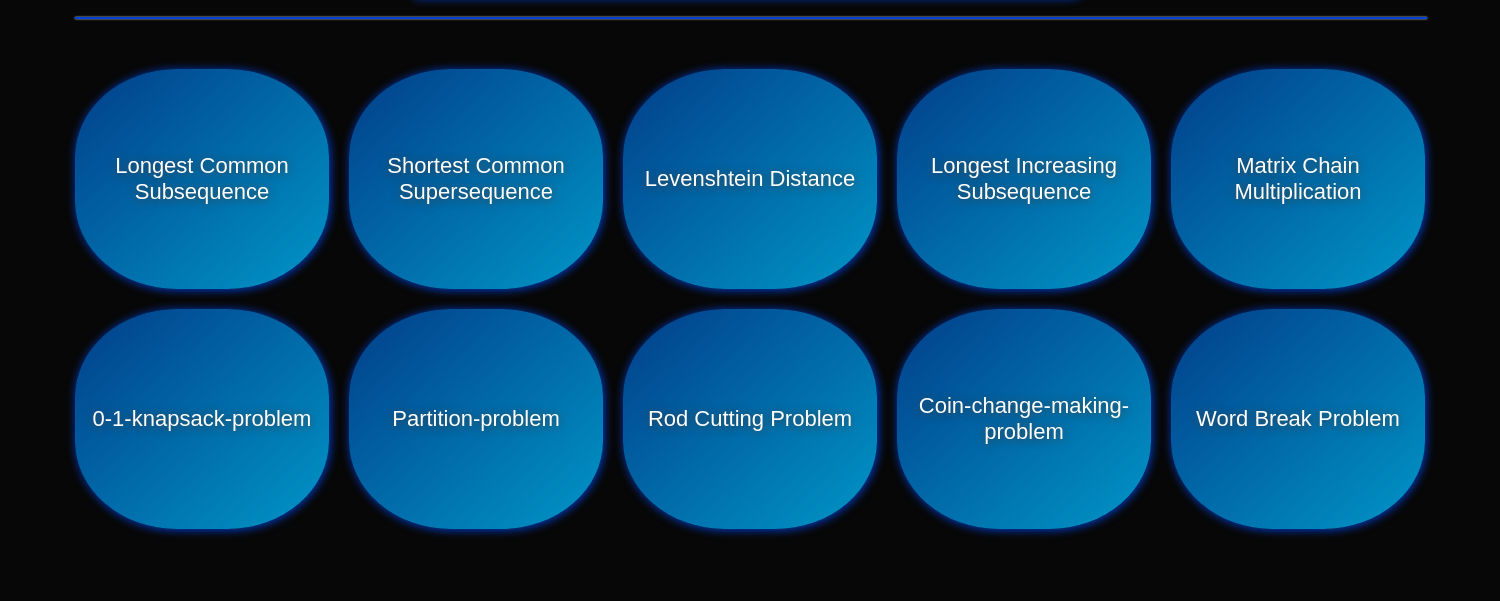
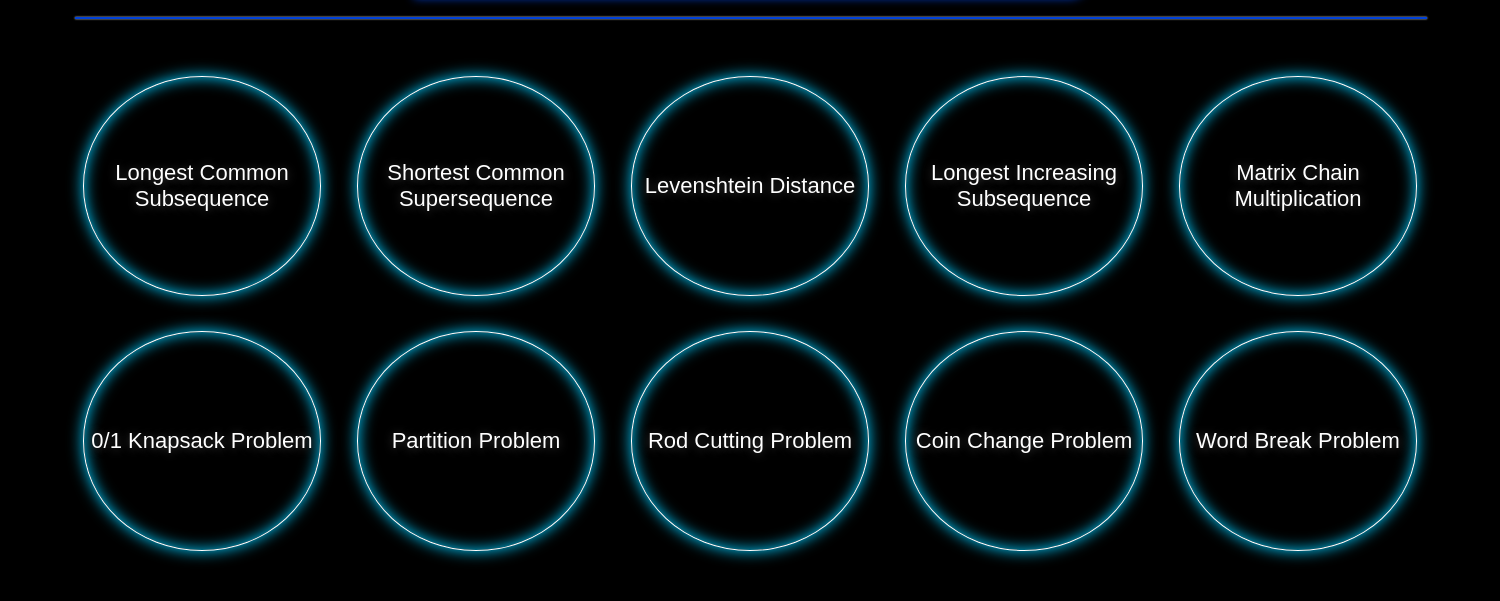
Before and after one commit to Elusive7733/Dynamic-Programmmer, an Electron app: page app/index.html in a window 1500 px wide. Shown: the part 147-748 px from the top of the page. Drawn offline with Linux system fonts and the light colour scheme.

Commit message:
css msm working

```diff
--- a/app/Algos/mcm.js
+++ b/app/Algos/mcm.js
@@ -17,7 +17,7 @@ function MatrixChainMultiplication(p, n) {
         }
       }
     }
-    console.log(matrix[1][n-1])
+    // console.log(matrix[1][n-1])
     return matrix[1][n - 1];
   }
 module.exports = { MatrixChainMultiplication }
--- a/app/css/style.css
+++ b/app/css/style.css
@@ -5,7 +5,7 @@ body {
 }
 
 html {
-  background-color: rgb(7, 7, 7);
+  background-color: rgb(0, 0, 0);
   /* background: linear-gradient(
     to bottom right,
     rgb(0, 0, 0),
@@ -74,15 +74,21 @@ a {
 
 .wrapper .algoContainer .algo {
   /* background-color: rgb(0, 0, 0); */
-  background: linear-gradient(to bottom right, #023e8a, #0096c7);
-  border-radius: 40%;
+  /* background: linear-gradient(to bottom right, #023e8a, #0096c7); */
+  margin: 3%;
+  background-color: black;
+  border-radius: 50%;
   height: 220px;
   display: flex;
   flex-direction: column;
   justify-content: center;
   align-items: center;
   border: none;
-  box-shadow: 1px 1px 10px rgb(2, 66, 216);
+  box-shadow: 0px 0px 15px rgb(0, 204, 255), inset 0px 0px 15px rgb(0, 204, 255);
+  border: 1px solid white;
+  /* box-shadow: inset 0px 0px 10px rgb(0, 204, 255); */
+  transform: scale(1);
+  transition: transform 0.5s;
 }
 
 .wrapper .algoContainer .algo p {
@@ -99,6 +105,8 @@ a {
 
 .wrapper .algoContainer .algo:hover {
   background: #0096c7;
+  transform: scale(1.1);
+  transition: transform 0.5s;
 }
 
 .wrapper .algoContainer .algo:hover p {
@@ -132,7 +140,8 @@ a {
   font-size: 18px;
   font-weight: 500;
   text-shadow: 0px 1px 2px rgb(27, 27, 27);
-  box-shadow: 1px 1px 10px rgb(2, 66, 216);
+  box-shadow: 1px 1px 10px rgb(0, 24, 82);
+  transition: transform 0.5s;
 }
 
 .wrapper .sampleContainer .sample * {
@@ -145,6 +154,8 @@ a {
     rgb(37, 37, 37),
     rgb(61, 61, 61)
   );
+  transition: transform 0.5s;
+  transform: scale(1.05);
 }
 
 .wrapper .output {
--- a/app/index.html
+++ b/app/index.html
@@ -29,16 +29,16 @@
                 <p id= "content5">Matrix Chain Multiplication</p>
             </button>
             <button id="myBtn6" class="algo">
-                <p id= "content6">0-1-knapsack-problem</p>
+                <p id= "content6">0/1 Knapsack Problem</p>
             </button>
             <button id="myBtn7" class="algo">
-                <p id= "content7">Partition-problem</p>
+                <p id= "content7">Partition Problem</p>
             </button>
             <button id="myBtn8" class="algo">
                 <p id= "content8">Rod Cutting Problem</p>
             </button>
             <button id="myBtn9" class="algo">
-                <p id= "content9">Coin-change-making-problem</p>
+                <p id= "content9">Coin Change Problem</p>
             </button>
             <button id="myBtn10" class="algo">
                 <p id= "content10">Word Break Problem</p>
--- a/creatingOutput.js
+++ b/creatingOutput.js
@@ -23,4 +23,4 @@
 let name1 = []
 let name2 = []
 
-for
+// for
--- a/main.js
+++ b/main.js
@@ -192,7 +192,7 @@ ipcMain.on('ExecuteAlgo', (e,options) =>{
 
     // from here onward changes will be needed
     else if (options.algo === 'MCM'){
-        let changeThisAccordingly = MatrixChainMultiplication(options.content.sample)
+        let operations = MatrixChainMultiplication(options.content.sample, options.content.sample.length)
         AlgoWindow.webContents.send('mcm:done' , operations)
     }
     else if (options.algo === 'KP'){
```
